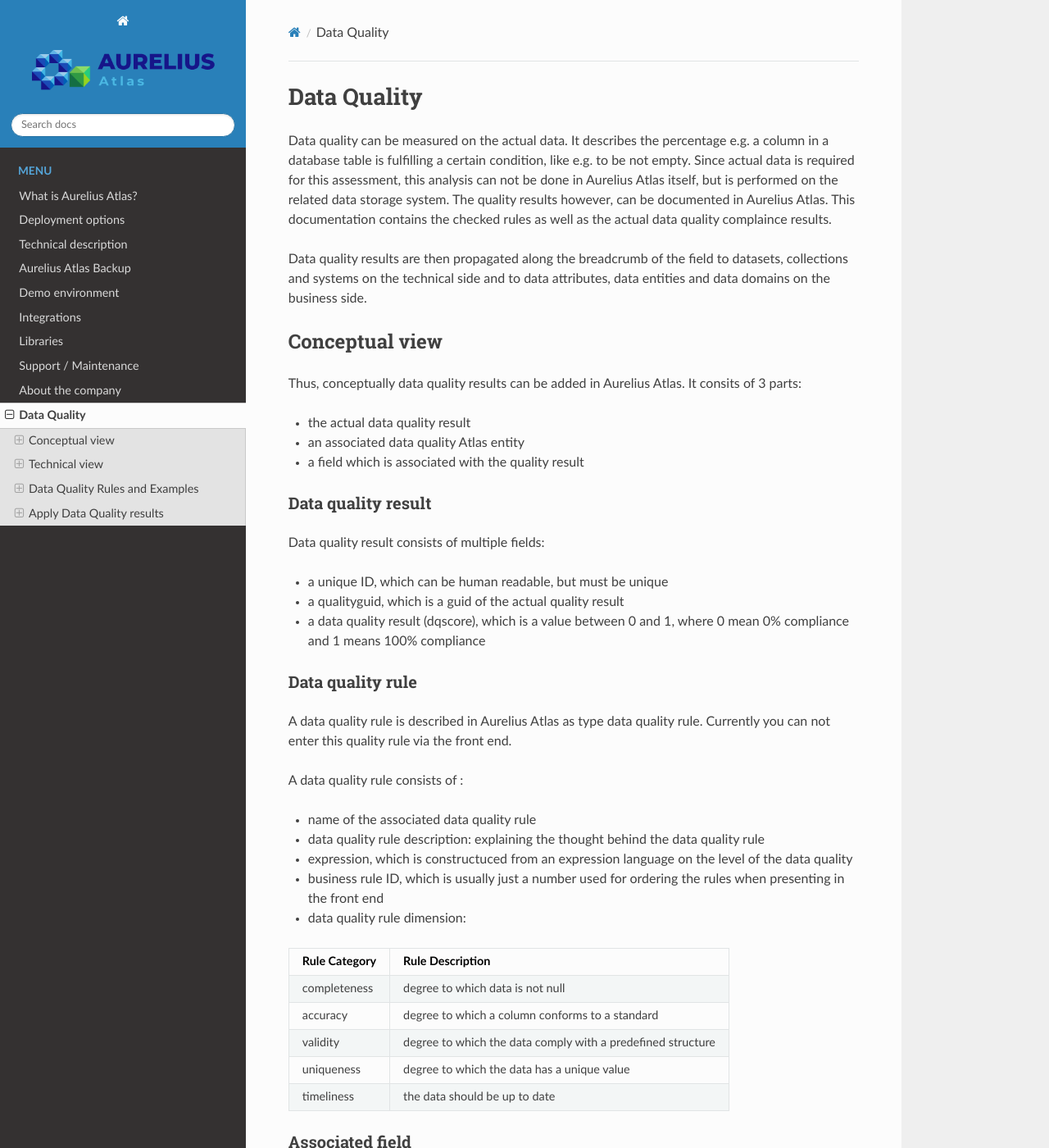
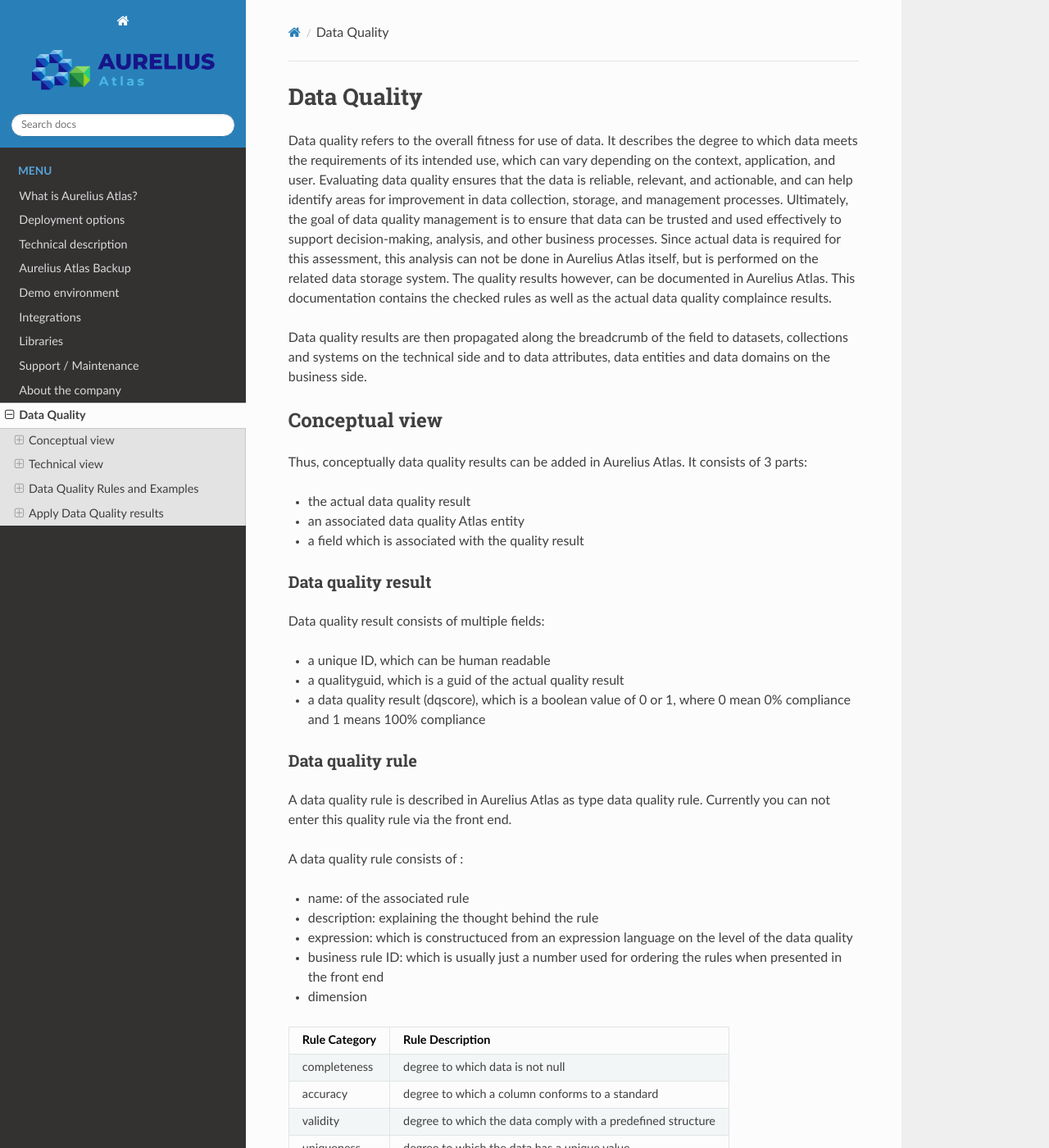
Before and after one commit to aureliusenterprise/doc_technical_manual, a Sphinx documentation site: the page built from DOc/docs/source/Options/data_quality.rst, in a window 1280 px wide and 1400 px high. Shown: the whole window at 82% size. Built offline with Sphinx 7.4.7 and the Read the Docs theme 2.0.0, drawn with Linux system fonts in a browser that asks for light colours; pages that are not in the unit, such as notebooks, are missing from menus; some of the changed text lies outside the part shown.

Commit message:
Update data_quality.rst

```diff
--- a/DOc/docs/source/Options/data_quality.rst
+++ b/DOc/docs/source/Options/data_quality.rst
@@ -1,7 +1,9 @@
 Data Quality
 ==============
 
-Data quality can be measured on the actual data. It describes the percentage e.g. a column in a database table is fulfilling a certain condition, like e.g. to be not empty.
+Data quality refers to the overall fitness for use of data. It describes the degree to which data meets the requirements of its intended use, which can vary depending on the context, application, and user.
+Evaluating data quality ensures that the data is reliable, relevant, and actionable, and can help identify areas for improvement in data collection, storage, and management processes.
+Ultimately, the goal of data quality management is to ensure that data can be trusted and used effectively to support decision-making, analysis, and other business processes.
 Since actual data is required for this assessment, this analysis can not be done in Aurelius Atlas itself, but is performed on the related data storage system. The quality results however,
 can be documented in Aurelius Atlas. This documentation contains the checked rules as well as the actual data quality complaince results.
 
@@ -10,7 +12,7 @@
 Conceptual view
 ---------------
 
-Thus, conceptually data quality results can be added in Aurelius Atlas. It consits of 3 parts:
+Thus, conceptually data quality results can be added in Aurelius Atlas. It consists of 3 parts:
 
 * the actual data quality result
 *  an associated data quality Atlas entity
@@ -21,9 +23,9 @@
 
 Data quality result consists of multiple fields:
 
-* a unique ID, which can be human readable, but must be unique
+* a unique ID, which can be human readable
 * a qualityguid, which is a guid of the actual quality result
-* a data quality result (dqscore), which is a value between 0 and 1, where 0 mean 0% compliance and 1 means 100% compliance
+* a data quality result (dqscore), which is a boolean value of 0 or 1, where 0 mean 0% compliance and 1 means 100% compliance
 
 Data quality rule
 ~~~~~~~~~~~~~~~~~
@@ -32,11 +34,11 @@
 
 A data quality rule consists of :
 
-* name of the associated data quality rule
-* data quality rule description: explaining the thought behind the data quality rule
-* expression, which is constructuced from an expression language on the level of the data quality
-* business rule ID, which is usually just a number used for ordering the rules when presenting in the front end
-* data quality rule dimension:
+* name: of the associated rule
+* description: explaining the thought behind the rule
+* expression: which is constructuced from an expression language on the level of the data quality
+* business rule ID: which is usually just a number used for ordering the rules when presented in the front end
+* dimension
 
 +----------------+-------------------------------------------------------------+
 | Rule Category  | Rule Description                                            |
@@ -292,8 +293,6 @@
 |                  | list of valid `value_combinations`.                             |
 +------------------+-----------------------------------------------------------------+
 
-For more information about quality rules click on link: `Quality rules <https://gitlab.com/m4i/m4i-data-management/-/tree/Athanasios/m4i_data_management/core/quality/rules>`_
-
 
 Data Quality Rules and Examples
 --------------------------------
@@ -349,9 +348,9 @@
                     "id": "NL.xxx",
                     "name": "NL.xxx",
                 }
-            [)
+            ])
 
-            result= compare_first_characters(data, "id", "name", 2)
+        result = compare_first_characters(data, "id", "name", 2)
 
 This is the function used in this example: compare_first_characters(data, "id", "name", 2). The inputs are the dataset,the column names and the number of characters.
 
@@ -370,17 +369,17 @@
             {
                 "id": "BE.xxx",
                 "name": "BE.xxx",
+                      ])
 
-        .. code-block:: python
-                data = DataFrame([
+    data = DataFrame([
                         {
                             "id": "BE.xxx",
                             "name": "BE.xxx",
 
                         }
-                ])
+                     ])
 
-                result=compare_first_characters_starting_without(data, "id", "name", 2, 'BE')
+    result = compare_first_characters_starting_without(data, "id", "name", 2, 'BE')
 
 
 A prefix BE is used and the function is
@@ -410,8 +409,8 @@
                         "function": "Developer",
                         "from": "01-01-2021"
                     }
-                    })
-                    result= completeness(data, "name")
+                                 ])
+                result = completeness(data, "name")
 
  This is the function. The inputs are data and the name of the column we want to check.
 
@@ -438,7 +437,7 @@
                 }
             ])
 
-            result=conditional_completeness(data, "conditional", "value", values)
+            result = conditional_completeness(data, "conditional", "value", values)
 
 This is the function of use. The inputs are data, the name of the columns and the list of given values.
 
@@ -466,7 +465,7 @@
                 }
             ])
 
-            result=conditional_unallowed_text(data, "conditional", "value", values, unallowed_text_item)
+            result = conditional_unallowed_text(data, "conditional", "value", values, unallowed_text_item)
 
 
 This is the function used for this example. The inputs are is the dataframe, the name of the two columns, the values of the substrings and the unallowed text.
@@ -491,12 +490,13 @@
             }
         ])
 
-        result=conditional_value(data, "conditional", "value", values)
+        result = conditional_value(data, "conditional", "value", values)
 
 
 This is the function used for this example. The inputs are data of the dummy dataset, the names of the columns which are "value" and "conditional" and the values, that are the substrings we want to check.
 
     result = conditional_value(data, "conditional", "value", values)
+
 The output here will 1, because "value" column, contains an expecetd value. Otherwise it would be 0.
 
 
@@ -517,7 +517,7 @@
                 }
             ])
 
-            result=contains_character(data, "id", ".", 1)
+        result = contains_character(data, "id", ".", 1)
 
 This is the function used in this example. The inputs are data, name of the column, the character we want to check and 1 is the expected count
 
@@ -542,7 +542,7 @@
                     }
                 ])
 
-                result=formatting(data, "name", r'^[a-zA-Z]+$')
+            result = formatting(data, "name", r'^[a-zA-Z]+$')
 
 
 This is the function used for this example. The inputs are the dataset,the column "name" and the pattern to see if it matches
@@ -572,7 +572,7 @@
                 }
             ])
 
-            result=invalidity(data, "value", exampleValues)
+            result = invalidity(data, "value", exampleValues)
 
 
 The funtion is called invalidity. The inputs are data, column name and the list of values.
@@ -598,7 +598,7 @@
                 }
             ])
 
-            result=length(data, "id", 4)
+        result = length(data, "id", 4)
 
 
 The function is called length. The inputs are data, column name and the length of required characters.
@@ -624,7 +624,7 @@
                 }
             ])
 
-            result=range(data, "value", 0, 1)
+        result = range(data, "value", 0, 1)
 
 
 The function is called range. The inputs are the dataframe, the column name and the range (The upper and lower bound)
@@ -647,7 +647,7 @@
                 }
             ])
 
-            result=starts_with(data, "id", "1")
+        result = starts_with(data, "id", "1")
 
 
 
@@ -675,7 +675,7 @@
             }
         ])
 
-        result=unallowed_text(data, "Organisation", "BG Van Oord")
+        result = unallowed_text(data, "Organisation", "BG Van Oord")
 
 
 The function is called unalllowed_text. The inputs are data, the column name and the unallowed text
@@ -707,7 +707,7 @@
                     }
                 ])
 
-            result=uniqueness(data, "id")
+            result = uniqueness(data, "id")
 
 
 
@@ -731,13 +731,13 @@
 
         exampleValues = ['Definite Contract', 'Indefinite Contract']
 
-            data = DataFrame([
+        data = DataFrame([
                 {
                     "value": "Definite Contract"
                 }
-            ])
+                        ])
 
-        result=validity(data, "value", exampleValues)
+        result = validity(data, "value", exampleValues)
 
 The function is called validity. The inputs are data, the column name and the list of example values.
 
```
Also changed, not shown: other parts of DOc/docs/source/Options/data_quality.rst (+3 -4 lines).
